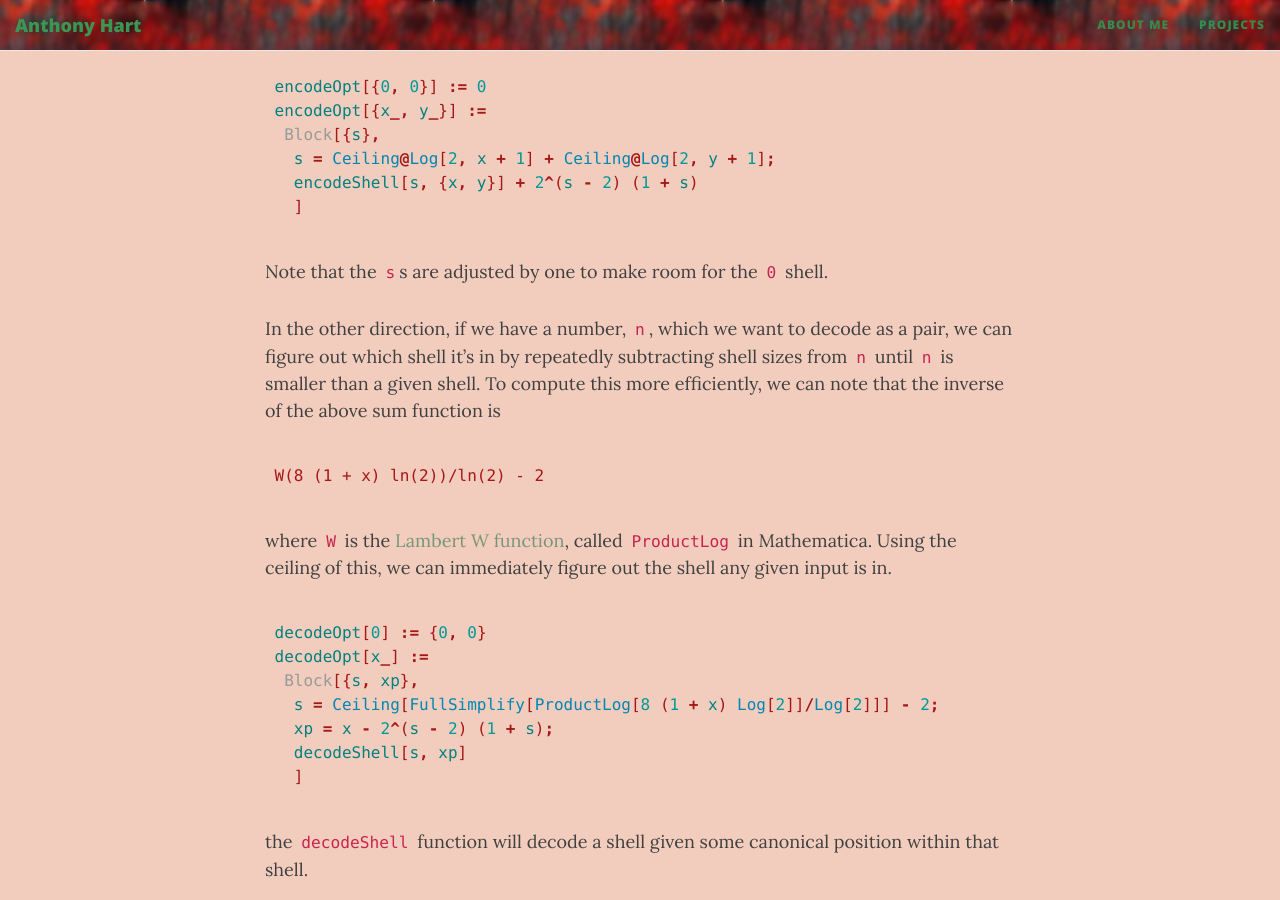
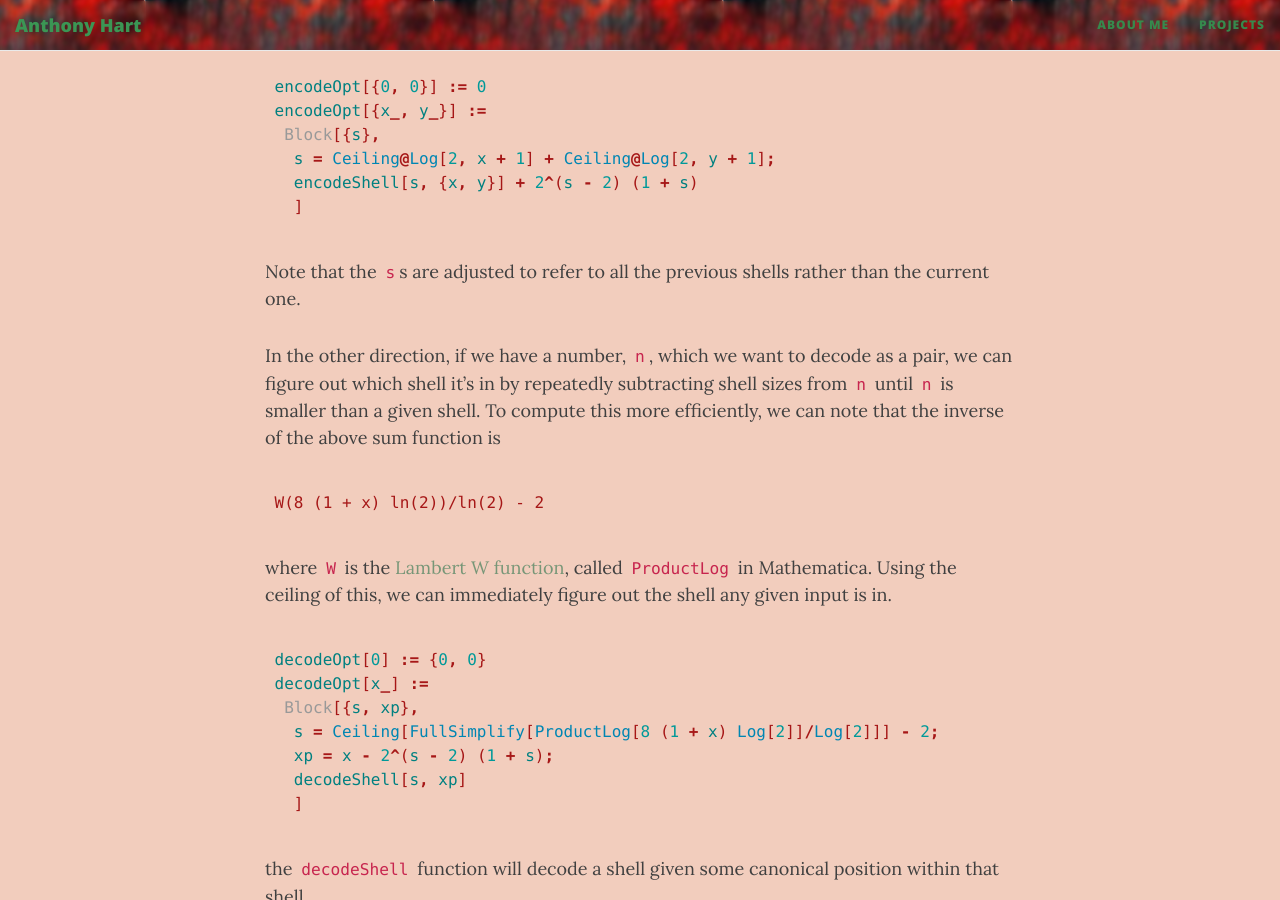
Before and after one commit to AHartNtkn/AHartNtkn.github.io, a Jekyll site: the page built from _posts/2021-11-29-An-Optimal-and-Feasible-Pairing-Function.md, in a window 1280 px wide and 900 px high, scrolled down 2247 px. Built offline with Jekyll 4.4.1, drawn with Linux system fonts in a browser that asks for light colours; nearby versions of some CDN libraries.

Commit message:
Important correction on optimal pairing post.

````diff
--- a/_posts/2021-11-29-An-Optimal-and-Feasible-Pairing-Function.md
+++ b/_posts/2021-11-29-An-Optimal-and-Feasible-Pairing-Function.md
@@ -50,7 +50,7 @@ encodeOpt[{x_, y_}] :=
   ]
 ```
 
-Note that the `s`s are adjusted by one to make room for the `0` shell.
+Note that the `s`s are adjusted to refer to all the previous shells rather than the current one.
 
 In the other direction, if we have a number, `n`, which we want to decode as a pair, we can figure out which shell it's in by repeatedly subtracting shell sizes from `n` until `n` is smaller than a given shell. To compute this more efficiently, we can note that the inverse of the above sum function is
 
````
